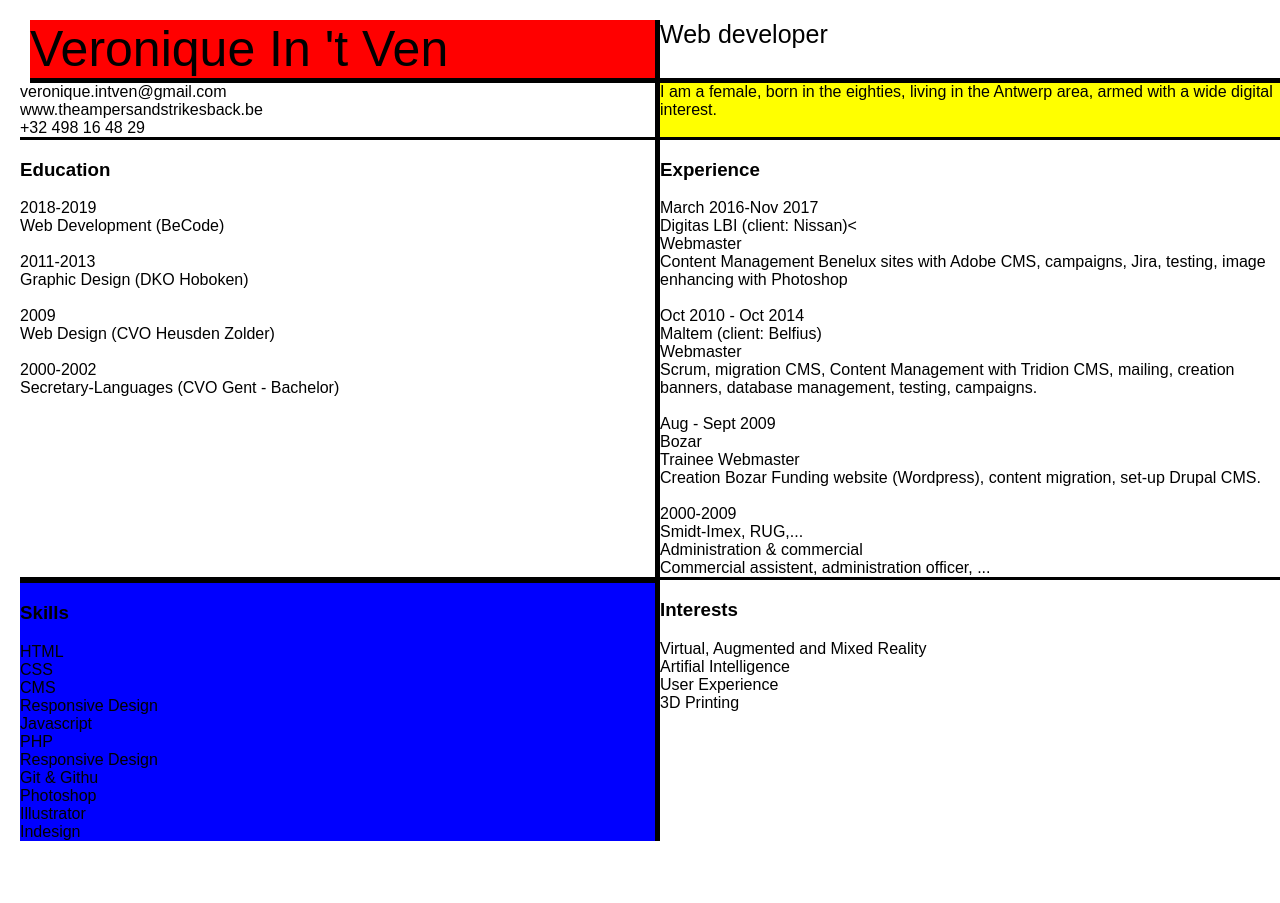
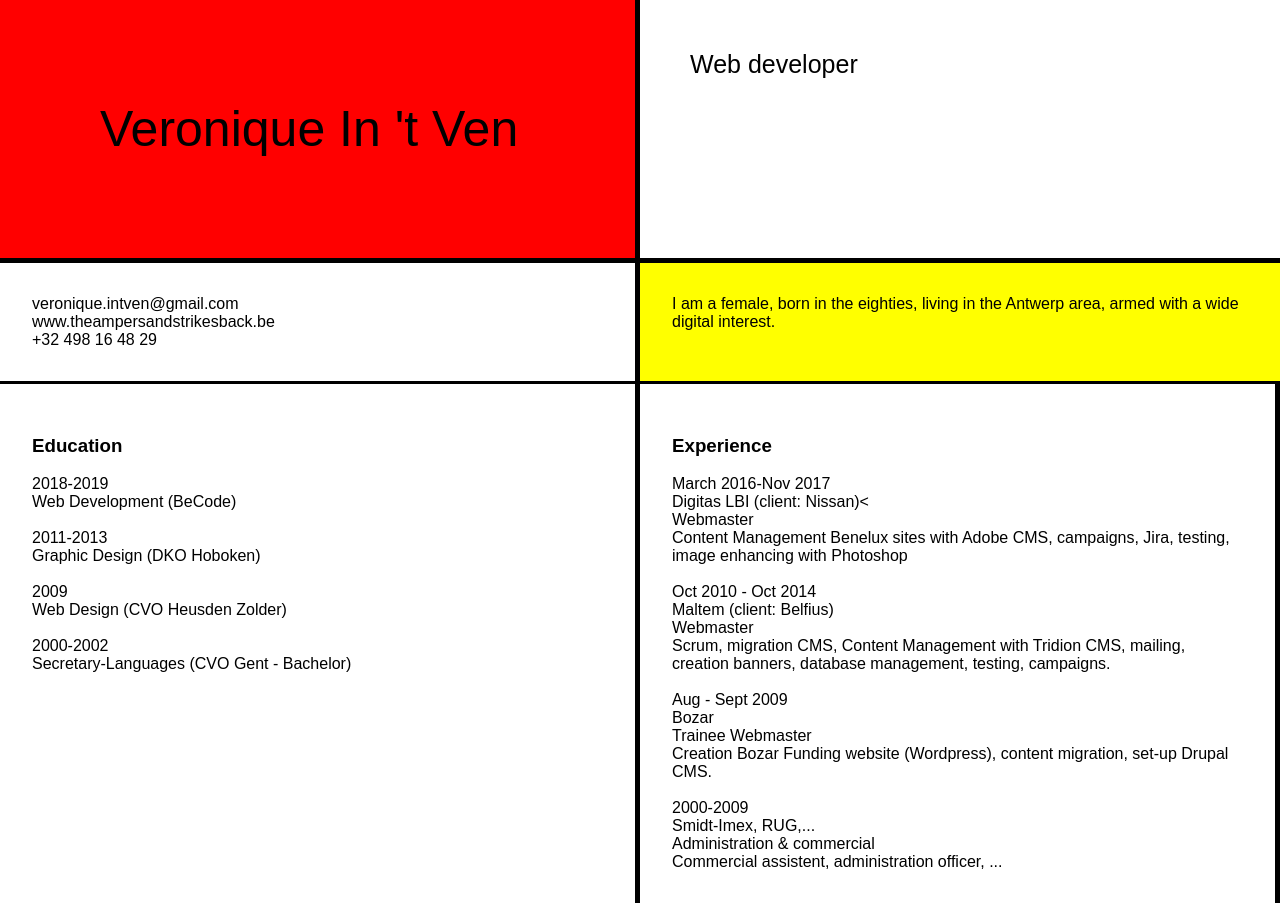
Before and after one commit to VeroniqueIntven/Mijn-CV, a plain HTML site: page index.html in a window 1280 px wide. Shown: the top 903 px of the page. Before the commit the page ends 841 px from the top, so only its background shows below. Drawn offline with Linux system fonts and the light colour scheme.

Commit message:
Update style.css

```diff
--- a/style.css
+++ b/style.css
@@ -12,7 +12,9 @@ html, body{
 	display:grid;
 	grid-template-columns: 50% 50%;
 	}
-
+.wrapper > div{
+	padding: 2em;
+	}
 
 .name{
 
@@ -20,12 +22,13 @@ html, body{
 	background-color:red;
 	border-bottom: 5px solid black;
 	border-right: 5px solid black;
-	margin-left: 10px;
+
 }
 .job{
 
 	font-size: 25px;
 	border-bottom: 5px solid black;
+	text-align: bottom;
 }
 .info{
 	border-bottom: 3px solid black;
@@ -39,13 +42,9 @@ html, body{
 .blue{
 	background-color:blue;
 	border-right: 5px solid black;
-	border-top: 3px solid black;
 }
 .content{
 
 	border-right: 5px solid black;
 	border-bottom: 3px solid black;
 }
-body{
-	margin: 20px;
-}
```
